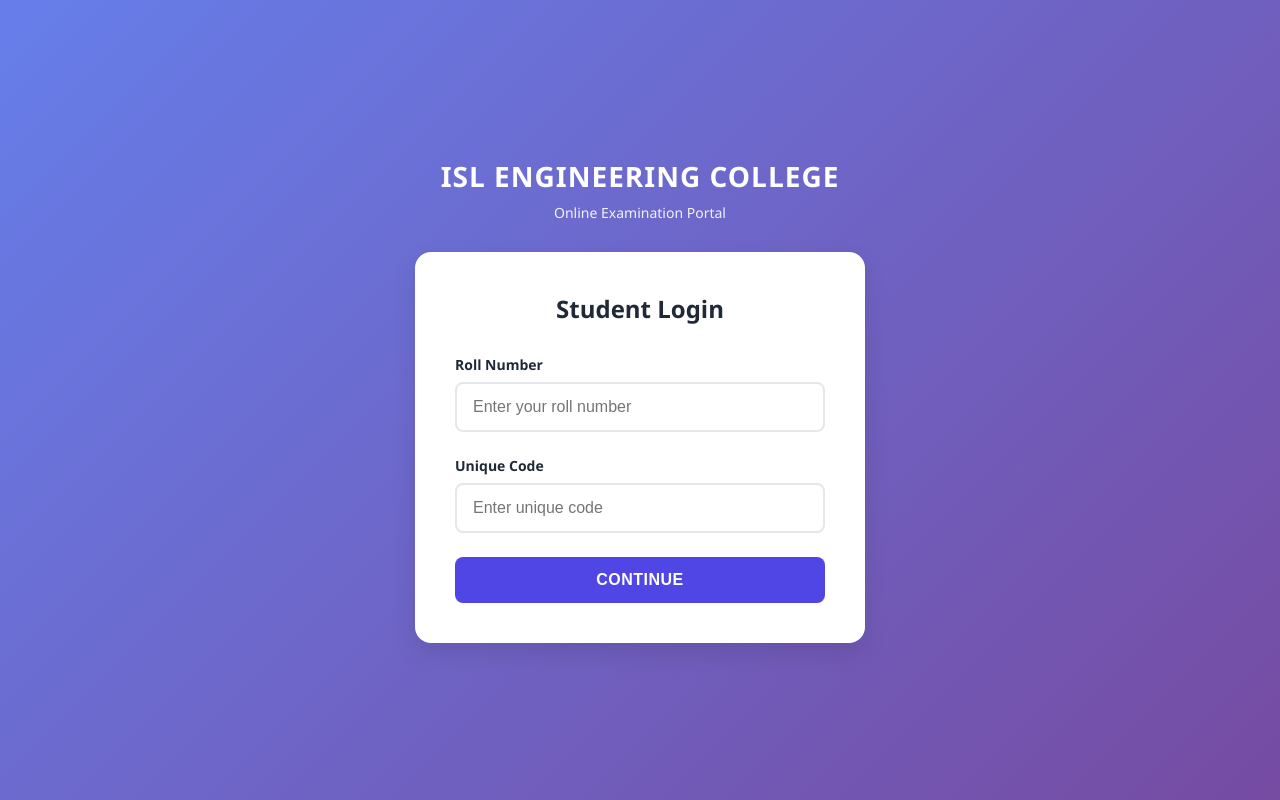
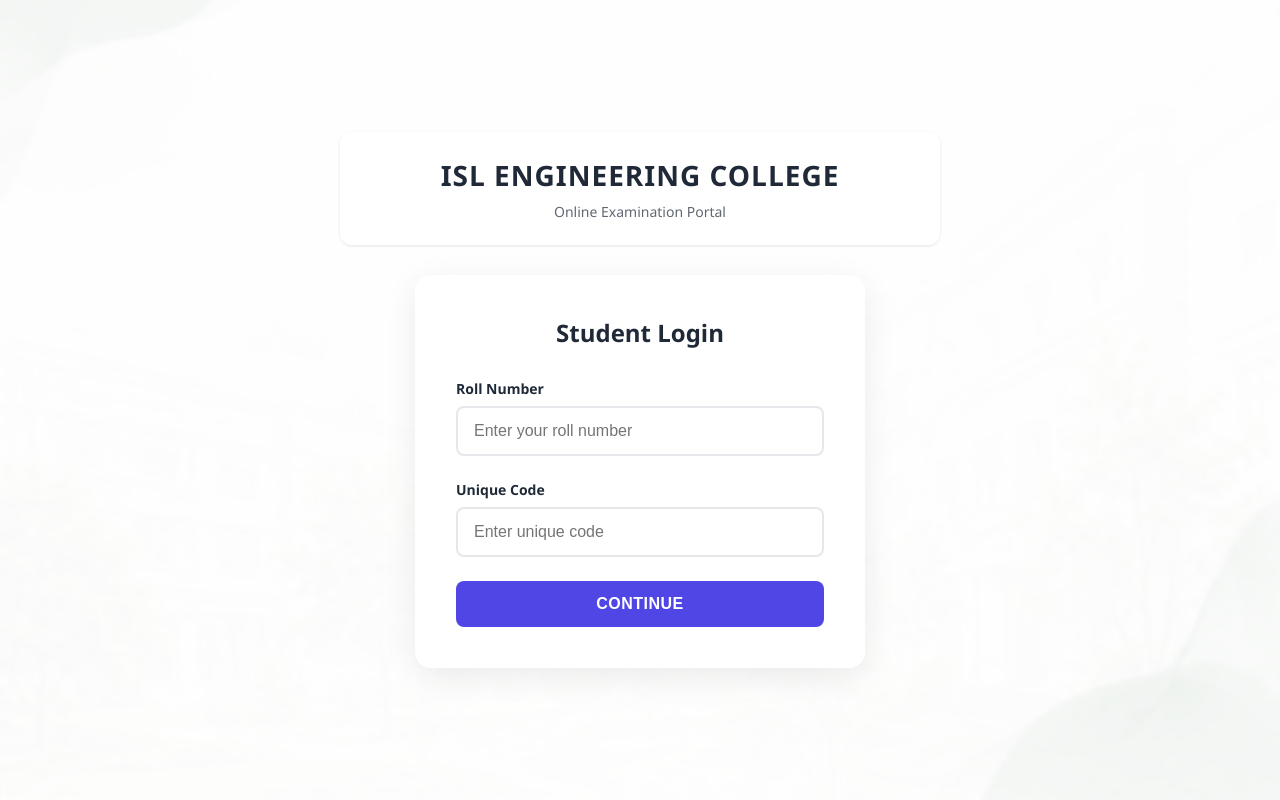
Before and after one commit to ASIM7815/mcq, a website: page index.html in a window 1280 px wide. Drawn offline with Linux system fonts and the light colour scheme.

Commit message:
🎨 Add background image with professional glass-morphism effect
- Added backimage.png as background
- Subtle white overlay (85% opacity) for readability
- Glass-morphism cards with blur effect
- Professional look, not AI-generated slop
- Clean, modern, and readable design
- Backdrop blur for depth
- Improved shadow and border styling

```diff
--- a/exam-styles.css
+++ b/exam-styles.css
@@ -26,10 +26,28 @@
 
 body {
     font-family: 'Segoe UI', Tahoma, Geneva, Verdana, sans-serif;
-    background: linear-gradient(135deg, #667eea 0%, #764ba2 100%);
+    background-image: url('./backimage.png');
+    background-size: cover;
+    background-position: center;
+    background-attachment: fixed;
+    background-repeat: no-repeat;
     min-height: 100vh;
     color: var(--text-dark);
     -webkit-font-smoothing: antialiased;
+    position: relative;
+}
+
+/* Subtle overlay to make text readable without looking fake */
+body::before {
+    content: '';
+    position: fixed;
+    top: 0;
+    left: 0;
+    width: 100%;
+    height: 100%;
+    background: rgba(255, 255, 255, 0.85);
+    backdrop-filter: blur(2px);
+    z-index: -1;
 }
 
 /* Screen Management */
@@ -56,7 +74,12 @@ body {
 .college-header {
     text-align: center;
     margin-bottom: 30px;
-    color: var(--bg-white);
+    color: var(--text-dark);
+    background: rgba(255, 255, 255, 0.95);
+    padding: 24px;
+    border-radius: 12px;
+    box-shadow: var(--shadow-sm);
+    backdrop-filter: blur(10px);
 }
 
 .college-header h1 {
@@ -64,19 +87,24 @@ body {
     font-weight: 700;
     letter-spacing: 1px;
     margin-bottom: 8px;
+    color: #1f2937;
+    text-shadow: none;
 }
 
 .subtitle {
     font-size: 14px;
-    opacity: 0.9;
+    opacity: 0.7;
+    color: var(--text-dark);
 }
 
 /* Card Styles */
 .card {
-    background: var(--bg-white);
+    background: rgba(255, 255, 255, 0.98);
+    backdrop-filter: blur(20px);
     border-radius: 16px;
     padding: 40px;
-    box-shadow: var(--shadow-lg);
+    box-shadow: 0 8px 32px rgba(0, 0, 0, 0.08);
+    border: 1px solid rgba(255, 255, 255, 0.5);
 }
 
 .card h2 {
@@ -238,7 +266,7 @@ body {
     display: none;
     flex-direction: column;
     padding: 0;
-    background: var(--bg-light);
+    background: transparent;
 }
 
 #examScreen.active {
@@ -246,7 +274,8 @@ body {
 }
 
 .exam-topbar {
-    background: var(--bg-white);
+    background: rgba(255, 255, 255, 0.98);
+    backdrop-filter: blur(20px);
     padding: 16px 24px;
     box-shadow: var(--shadow-sm);
     display: flex;
@@ -254,6 +283,7 @@ body {
     align-items: center;
     flex-wrap: wrap;
     gap: 12px;
+    border-bottom: 1px solid rgba(0, 0, 0, 0.05);
 }
 
 .exam-info {
@@ -294,10 +324,12 @@ body {
 }
 
 .question-card {
-    background: var(--bg-white);
+    background: rgba(255, 255, 255, 0.98);
+    backdrop-filter: blur(20px);
     border-radius: 16px;
     padding: 40px;
-    box-shadow: var(--shadow-md);
+    box-shadow: 0 8px 32px rgba(0, 0, 0, 0.08);
+    border: 1px solid rgba(255, 255, 255, 0.5);
     flex: 1;
 }
 
@@ -383,9 +415,10 @@ body {
 .marks-display {
     text-align: center;
     padding: 40px;
-    background: linear-gradient(135deg, #667eea 0%, #764ba2 100%);
+    background: linear-gradient(135deg, #4f46e5 0%, #7c3aed 100%);
     border-radius: 16px;
     margin-bottom: 30px;
+    box-shadow: 0 8px 24px rgba(79, 70, 229, 0.25);
 }
 
 .marks-label {
```
